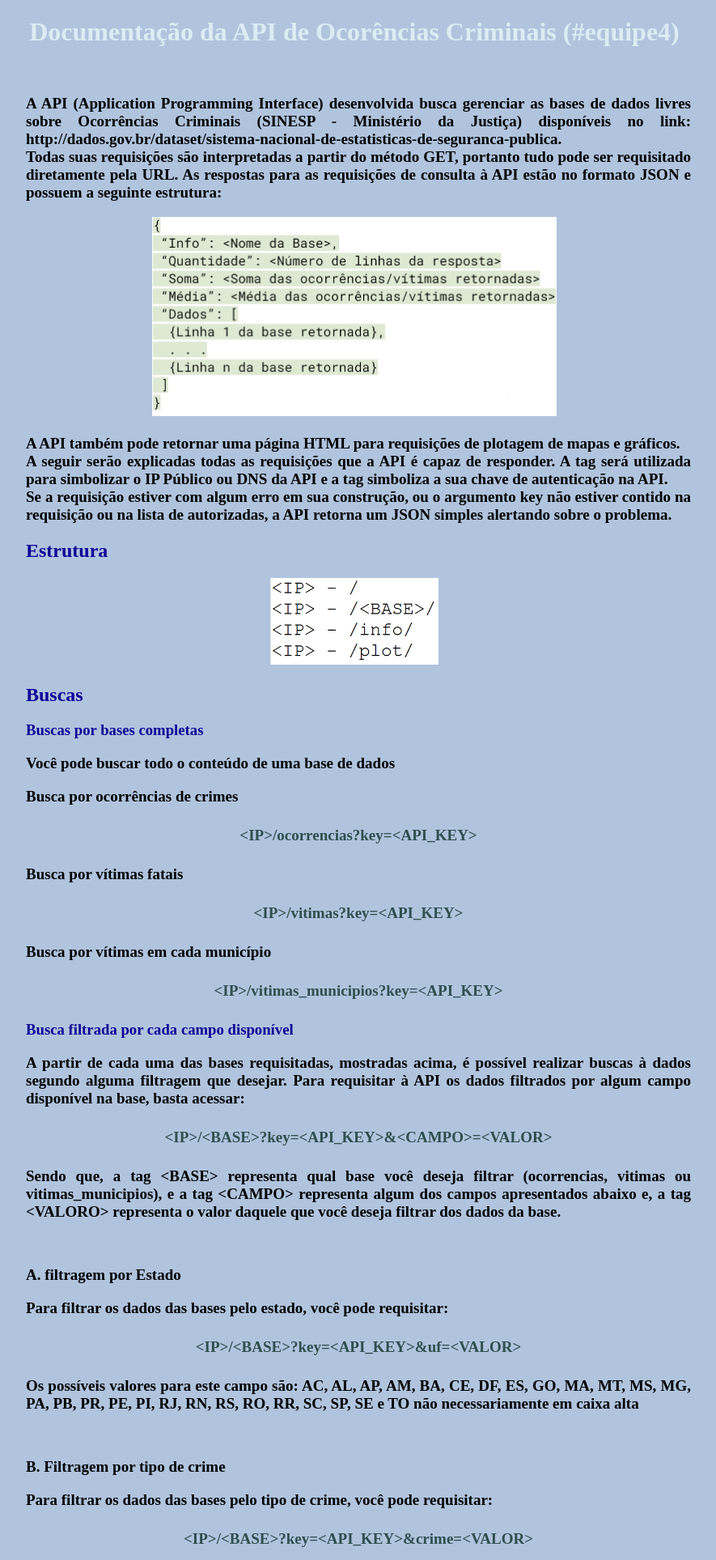
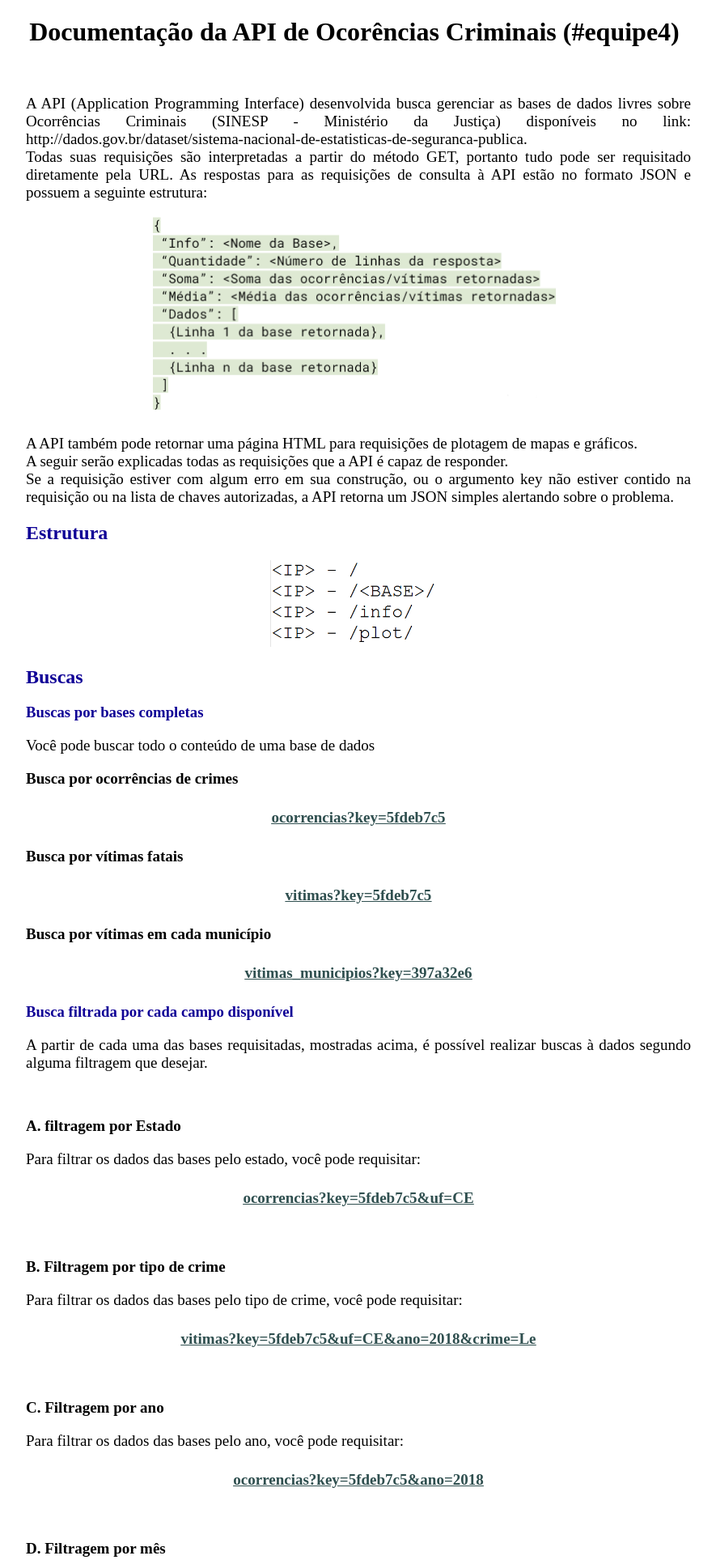
Before and after one commit to SamuelHericles/Desenvolvendo_uma_API, a Flask app: page / in a window 1280 px wide. Shown: the top 1927 px of the page at 81% size, without its empty margins (202-1087 px from the left). Run offline with Flask 2, Linux system fonts and the light colour scheme; parts of the project's set-up code (start-up, migrations or seed data) failed here and were passed over.

Commit message:
alteracoes no help.html

```diff
--- a/Fontes/templates/help.html
+++ b/Fontes/templates/help.html
@@ -10,7 +10,7 @@
         <title>API de Dados de Ocorências Criminais (#equipe4)</title>
         <style>
             html {
-                background-color:  #B0C4DE;
+                background-color:  white;
                 color: #dbedf3;
                 text-align: center;
             }
@@ -20,12 +20,16 @@
                 margin: 0px auto;
             }
 
-            p,a,h2,h3 {
-                font-weight: bolder;
+            .testes, p,h2,h3 {
+                font-weight: normal;
                 color: black;
                 text-decoration: none;
                 padding-left: 10px;
                 text-align: justify;
+            }
+
+            .topicos{
+                font-weight: bold;
             }
 
             p {
@@ -41,14 +45,21 @@
             }
 
             h2,h3{
+                font-weight: bold;
                 color: rgb(15, 0, 150);
             }
 
-            .ips {
+            h1{
+                color: black;
+            }
+
+            .ips, a {
                 text-align: center;
                 padding-top: 7px;
                 padding-bottom: 7px;
-                color:darkslategray;
+                color: darkslategray;
+                font-weight: bold;
+                text-decoration: underline;
             }
 
         </style>
@@ -65,8 +76,8 @@
 
         <p>
             A API também pode retornar uma página HTML para requisições de plotagem de mapas e gráficos.<br>
-            A seguir serão explicadas todas as requisições que a API é capaz de responder. A tag <IP> será utilizada para simbolizar o IP Público ou DNS da API e a tag <API_KEY> simboliza a sua chave de autenticação na API.<br>
-            Se a requisição estiver com algum erro em sua construção, ou o argumento key não estiver contido na requisição ou na lista de <API_KEY> autorizadas, a API retorna um JSON simples alertando sobre o problema.<br>
+            A seguir serão explicadas todas as requisições que a API é capaz de responder. <br>
+            Se a requisição estiver com algum erro em sua construção, ou o argumento key não estiver contido na requisição ou na lista de chaves autorizadas, a API retorna um JSON simples alertando sobre o problema.<br>
         </p>
 
         <h2>Estrutura</h2>
@@ -77,163 +88,140 @@
 
         <h3>Buscas por bases completas</h3>
             <p>Você pode buscar todo o conteúdo de uma base de dados</p>
-            <p>Busca por ocorrências de crimes</p>
-            <p class="ips">&lt;IP&gt;/ocorrencias?key=&lt;API_KEY&gt;</p>
+            <p class="topicos">Busca por ocorrências de crimes</p>
+            <p class="ips"><a href="/ocorrencias?key=5fdeb7c5" target="_blank" rel="noopener noreferrer">ocorrencias?key=5fdeb7c5</a></p>
 
-            <p>Busca por vítimas fatais</p>
-            <p class="ips">&lt;IP&gt;/vitimas?key=&lt;API_KEY&gt;</p>
+            <p class="topicos">Busca por vítimas fatais</p>
+            <p class="ips"><a href="/vitimas?key=5fdeb7c5" target="_blank" rel="noopener noreferrer">vitimas?key=5fdeb7c5</a></p>
 
-            <p>Busca por vítimas em cada município</p>
-            <p class="ips">&lt;IP&gt;/vitimas_municipios?key=&lt;API_KEY&gt;</p>
+            <p class="topicos">Busca por vítimas em cada município</p>
+            <p class="ips"><a href="/vitimas_municipios?key=397a32e6" target="_blank" rel="noopener noreferrer">vitimas_municipios?key=397a32e6</a></p>
 
 
 
         <h3>Busca filtrada por cada campo disponível</h3>
-        <p>A partir de cada uma das bases requisitadas, mostradas acima, é possível realizar buscas à dados segundo alguma filtragem que desejar. Para requisitar à API os dados filtrados por algum campo disponível na base, basta acessar:</p>
-        <p class="ips">&lt;IP&gt;/&lt;BASE&gt;?key=&lt;API_KEY&gt;&&lt;CAMPO&gt;=&lt;VALOR&gt;</p>
-        <p>Sendo que, a tag &lt;BASE&gt; representa qual base você deseja filtrar (ocorrencias, vitimas ou vitimas_municipios), e a tag &lt;CAMPO&gt; representa algum dos campos apresentados abaixo e, a tag &lt;VALORO&gt;
-           representa o valor daquele que você deseja filtrar dos dados da base.</p>
+        <p>A partir de cada uma das bases requisitadas, mostradas acima, é possível realizar buscas à dados segundo alguma filtragem que desejar.</p>
         <br>
 
-        <p>A. filtragem por Estado</p>
+        <p class="topicos">A. filtragem por Estado</p>
         <p>Para filtrar os dados das bases pelo estado, você pode requisitar:</p>
-        <p class="ips">&lt;IP&gt;/&lt;BASE&gt;?key=&lt;API_KEY&gt;&uf=&lt;VALOR&gt;</p>
-        <p>Os possíveis valores para este campo são: AC, AL, AP, AM, BA, CE, DF, ES, GO, MA, MT, MS, MG, PA, PB, PR, PE, PI, RJ, RN, RS, RO, RR, SC, SP, SE e TO não necessariamente em caixa alta</p>
+        <p class="ips"><a href="/ocorrencias?key=5fdeb7c5&uf=CE" target="_blank" rel="noopener noreferrer">ocorrencias?key=5fdeb7c5&uf=CE</a></p>
         <br>
 
-        <p>B. Filtragem por tipo de crime</p>
+        <p class="topicos">B. Filtragem por tipo de crime</p>
         <p>Para filtrar os dados das bases pelo tipo de crime, você pode requisitar:</p>
-        <p class="ips">&lt;IP&gt;/&lt;BASE&gt;?key=&lt;API_KEY&gt;&crime=&lt;VALOR&gt;</p>
-        <p>Os possíveis valores para este campo são: Estupro, Furto de veículo, Homicídio doloso, Lesão corporal seguida de morte, Roubo à instituição financeira, Roubo de carga, Roubo de veículo, Roubo seguido de morte (latrocínio) e Tentativa de homicídio.
-         Não há necessidade de escrever completamente o tipo de crime, a busca é concretizada quando o valor passado está contido no campo selecionado. Este filtro só é possível apenas nas bases de ocorrencias e vitimas, já que a base de vitimas_municipios
-         é composta por apenas ocorrências de homicídios dolosos. </p>
+        <p class="ips"><a href="/vitimas?key=5fdeb7c5&uf=CE&ano=2018&crime=Le" target="_blank" rel="noopener noreferrer">vitimas?key=5fdeb7c5&uf=CE&ano=2018&crime=Le</a></p>
          <br>
 
-         <p>C. Filtragem por ano</p>
+         <p class="topicos">C. Filtragem por ano</p>
          <p>Para filtrar os dados das bases pelo ano, você pode requisitar:</p>
-         <p class="ips">&lt;IP&gt;/&lt;BASE&gt;?key=&lt;API_KEY&gt;&ano=&lt;VALOR&gt;</p>
-         <p>Por limitações dos dados da própria base, são permitidas apenas os anos entre 2015 e 2020.</p>
+         <p class="ips"><a href="/ocorrencias?key=5fdeb7c5&ano=2018" target="_blank" rel="noopener noreferrer">ocorrencias?key=5fdeb7c5&ano=2018</a></p>
          <br>
 
-         <p>D. Filtragem por mês</p>
+         <p class="topicos">D. Filtragem por mês</p>
          <p>Para filtrar os dados das bases pelo mês, você pode requisitar:</p>
-         <p class="ips">&lt;IP&gt;/&lt;BASE&gt;?key=&lt;API_KEY&gt;&mes=&lt;VALOR&gt;</p>
-         <p>O valor passado deve ser o nome do mês por extenso.</p>
+         <p class="ips"><a href="/ocorrencias?key=5fdeb7c5&uf=CE&mes=jan" target="_blank" rel="noopener noreferrer">ocorrencias?key=5fdeb7c5&uf=CE&mes=jan</a></p>
          <br>
 
-         <p>E. Filtragem por região</p>
+         <p class="topicos">E. Filtragem por região</p>
          <p>Para filtrar os dados por região, você pode requisitar: </p>
-         <p class="ips">&lt;IP&gt;/&lt;BASE&gt;?key=&lt;API_KEY&gt;&regiao=&lt;VALOR&gt;</p>
-         <p>Que os valores são compreendidos nestes: NORTE,NORDESTE,CENTRO-OESTE,SUDESTE e SUL</p>
+         <p class="ips"><a href="/vitimas?key=5fdeb7c5&regiao=norte" target="_blank" rel="noopener noreferrer">vitimas?key=5fdeb7c5&ampregiao=norte</a></p>
          <br>
 
-        <p>F. Filtragem por cidade</p>
+        <p class="topicos">F. Filtragem por cidade</p>
         <p>Para filtrar os dados exclusivamente da base vitimas_municipios pela cidade, você pode requisitar:</p>
-        <p class="ips">&lt;IP&gt;/&lt;BASE&gt;?key=&lt;API_KEY&gt;&cid=&lt;VALOR&gt;</p>
+        <p class="ips"><a href="/vitimas_municipios?key=397a32e6&cid=Marco" target="_blank" rel="noopener noreferrer">vitimas_municipios?key=397a32e6&cid=Marco</a></p>
         <p>Para agregar filtros em uma mesma requisição, basta você separá-los pelo caractere especial &, como no exemplo abaixo:</p>
-        <p class="ips">&lt;IP&gt;/&lt;BASE&gt;?key=&lt;API_KEY&gt;&&lt;CAMPO1&gt;=&lt;VALOR1&gt;&&lt;CAMPO2&gt;&lt;VALOR2&gt;</p>
+        <p class="ips"><a href="/ocorrencias?key=5fdeb7c5&uf=CE&ano=2018" target="_blank" rel="noopener noreferrer">ocorrencias?key=5fdeb7c5&uf=CE&ano=2018</a></p>
         <br>
 
 
         <h3>Rankeamento</h3>
 
         <p>Em qualquer requisição pode ser agregado o campo ranking que realiza um ordenamento na base de dados e retorna a quantidade de registros passados no valor deste campo, por exemplo:</p>
-        <p class="ips">&lt;IP&gt;/vitimas?key=&lt;API_KEY&gt;&ano=2015&ranking=10</p>
-        <p>Esta busca irá retornar os 10 registros com maior número de vítimas fatais no ano de 2015.</p>
+        <p class="ips"><a href="/vitimas?key=5fdeb7c5&ano=2015&ranking=10" target="_blank" rel="noopener noreferrer">vitimas?key=5fdeb7c5&ano=2015&ranking=10</a></p>
 
-        <p>Ordenação do rankeamento</p>
+        <p class="topicos">Ordenação do rankeamento</p>
         <p>É possível também, alterar o sentido de ordenação dos registros retornado pela API, o padrão é o valor DESC, que ordena os registros de forma decrescente, mas se preferir pode alterá-lo para ASC, e então receber os dados ordenados de forma crescente. Por exemplo:</p>
-        <p class="ips">&lt;IP&gt;/vitimas?key=&lt;API_KEY&gt;&ano=2015&ranking=10&order=ASC</p>
-        <p>Esta busca irá retornar os 10 registros com menor número de vítimas fatais no ano de 2015.</p>
+        <p class="ips"><a href="/vitimas?key=5fdeb7c5&ano=2015&ranking=10&order=ASC" target="_blank" rel="noopener noreferrer">vitimas?key=5fdeb7c5&ano=2015&ranking=10&order=ASC</a></p>
 
 
         <h3>Requisições pré-definidas</h3>
         <p>A fim de tornar a API mais prática, foram desenvolvidas algumas requisições para simplificar a URL e trazer respostas para possíveis perguntas sobre as bases de dados. Para ter acesso às requisições pré-definidas na API, basta acessar:</p>
-        <p class="ips">&lt;IP&gt;/info/>&lt;PERGUNTA&gt;?key=&lt;API_KEY&gt;</p>
-        <p>Onde &lt;PERGUNTA&gt; é o identificador das requisições pré-definidas. A seguir serão apresentadas algumas dessas requisições.</p>
 
-        <p>Média de ocorrências a cada ano:</p>
-        <p class="ips">&lt;IP&gt;/info/>&lt;media_ocorrencias_anual&gt;?key=&lt;API_KEY&gt;</p>
+        <p class="topicos">Média de ocorrências a cada ano:</p>
+        <p class="ips"><a href="/info/media_ocorrencias_anual?key=397a32e6" target="_blank" rel="noopener noreferrer">media_ocorrencias_anual</a></p>
 
 
-        <p>Média de ocorrências a cada mês:</p>
-        <p class="ips">&lt;IP&gt;/info/>&lt;media_ocorrencias_mensal&gt;?key=&lt;API_KEY&gt;</p>
+
+        <p class="topicos">Média de ocorrências a cada mês:</p>
+        <p class="ips"><a href="/info/media_ocorrencias_mensal?key=397a32e6" target="_blank" rel="noopener noreferrer">media_ocorrencias_mensal</a></p>
 
 
-        <p>Média de vítimas a cada ano:</p>
-        <p class="ips">&lt;IP&gt;/info/>&lt;media_ocorrencias_mensal&gt;?key=&lt;API_KEY&gt;</p>
-
-        <p>Média de vítimas a cada mês:</p>
-        <p class="ips">&lt;IP&gt;/info/>&lt;media_vitimas_mensal&gt;?key=&lt;API_KEY&gt;</p>
-
-        <p>Média de município a cada ano:</p>
-        <p class="ips">&lt;IP&gt;/info/>&lt;media_municipios_anual&gt;?key=&lt;API_KEY&gt;</p>
+        <p class="topicos">Média de município a cada ano:</p>
+        <p class="ips"><a href="/info/media_municipios_anual?key=397a32e6" target="_blank" rel="noopener noreferrer">media_municipios_anual</a></p>
 
 
-        <p>Média de município a cada mês:</p>
-        <p class="ips">&lt;IP&gt;/info/>&lt;media_municipios_mensal&gt;?key=&lt;API_KEY&gt;</p>
+        <p class="topicos">Média de município a cada mês:</p>
+        <p class="ips"><a href="/info/media_municipios_mensal?key=397a32e6" target="_blank" rel="noopener noreferrer">media_municipios_mensal</a></p>
 
 
-        <h3>Plotagens</h3>
+        <h3 >Plotagens</h3>
         <p>Outra idéia de tornar a API mais interativa, foram desenvolvidas algumas funcionalidades para criação de gráficos dinâmicos. Os gráficos são retornados como uma página HTML que é interpretada pelo próprio navegador que o requisitou.
-        Para ter acesso aos gráficos gerados pela API, basta acessar:</p>
-        <p class="ips">&lt;IP&gt;/plot/>&lt;PLOT&gt;?key=&lt;API_KEY&gt;</p>
 
-        <p>Onde <PLOT> é o identificador do tipo de gráfico e quais informações serão apresentadas.</p>
+        <p class="topicos">Plotar no mapa do Brasil a média de ocorrências em todos os estados:</p>
+        <p class="ips"><a href="/plot/mapa_media_ocorrencias?key=397a32e6" target="_blank" rel="noopener noreferrer">Mapa de media das ocorrências</a></p>
 
-        <p>A tag <PLOT> segue o seguinte padrão de construção:</p>
-        <p class="ips">&lt;IP&gt;/plot/>&lt;PLOT&gt;?key=&lt;API_KEY&gt;</p>
+        <p class="topicos">Plotar a média de ocorrências de cada tipo de crime em cada estado brasileiro em um gráfico de barras:</p>
+        <p class="ips"><a href="/plot/barras_media_ocorrencias?key=397a32e6" target="_blank" rel="noopener noreferrer">barras_media_ocorrencias</a></p>
 
-        <p>&lt;TIPO_GRAFICO&gt;_&lt;OPERACAO&gt;_&lt;BASE&gt;</p>
-
-
-        <p>Onde&lt;TIPO_GRAFICO&gt; pode assumir os valores mapa, barras e linha, &lt;OPERACAO&gt; seria uma operação estatísticas de soma ou média e &lt;BASE&gt; seria uma das base dados disponíveis sendo elas: vitimas, ocorrencias, vitimas_municipios.</p>
-        <p>A seguir serão listadas as possíveis requisições para geração dos gráficos.</p>
-
-        <p>Plotar no mapa do Brasil a média de ocorrências em todos os estados:</p>
-        <p class="ips">&lt;IP&gt;/plot/>&lt;mapa_media_ocorrencias&gt;?key=&lt;API_KEY&gt;</p>
-
-        <p>Plotar a média de ocorrências de cada tipo de crime em cada estado brasileiro em um gráfico de barras:</p>
-        <p class="ips">&lt;IP&gt;/plot/>&lt;barras_media_ocorrencias&gt;?key=&lt;API_KEY&gt;</p>
-
-        <p>Plotar a soma de ocorrências de cada tipo de crime em cada estado brasileiro em um gráfico de linhas:</p>
-        <p class="ips">&lt;IP&gt;/plot/>&lt;linha_soma_ocorrencias&gt;?key=&lt;API_KEY&gt;</p>
-
+        <p class="topicos">Plotar a soma de ocorrências de cada tipo de crime em cada estado brasileiro em um gráfico de linhas:</p>
+        <p class="ips"><a href="/plot/linha_soma_ocorrencias?key=397a32e6" target="_blank" rel="noopener noreferrer">linha_soma_ocorrencias</a></p>
 
         <h2>Testes</h2>
+        <div class="testes">
             <h3>Base de Vítimas</h3>
             <p><a href="/vitimas?key=5fdeb7c5&uf=CE" target="_blank" rel="noopener noreferrer">vitimas?key=5fdeb7c5&uf=CE</a></p>
             <p><a href="/vitimas?key=5fdeb7c5&uf=CE&ano=2018" target="_blank" rel="noopener noreferrer">vitimas?key=5fdeb7c5&uf=CE&ano=2018</a></p>
             <p><a href="/vitimas?key=5fdeb7c5&uf=CE&ano=2018&crime=Le" target="_blank" rel="noopener noreferrer">vitimas?key=5fdeb7c5&uf=CE&ano=2018&crime=Le</a></p>
             <p><a href="/vitimas?key=5fdeb7c5&uf=CE&ano=2018&crime=Le&mes=jan" target="_blank" rel="noopener noreferrer">vitimas?key=5fdeb7c5&uf=CE&ano=2018&crime=Le&mes=jan</a></p>
             <br>
+        </div>
 
         <h3>Base de Ocorrências</h3>
+        <div class="testes">
             <p><a href="/ocorrencias?key=5fdeb7c5&uf=CE" target="_blank" rel="noopener noreferrer">ocorrencias?key=5fdeb7c5&uf=CE</a></p>
             <p><a href="/ocorrencias?key=5fdeb7c5&uf=CE&ano=2018" target="_blank" rel="noopener noreferrer">ocorrencias?key=5fdeb7c5&uf=CE&ano=2018</a></p>
             <p><a href="/ocorrencias?key=5fdeb7c5&uf=CE&ano=2018&crime=Le" target="_blank" rel="noopener noreferrer">ocorrencias?key=5fdeb7c5&uf=CE&ano=2018&crime=Le</a></p>
             <p><a href="/ocorrencias?key=5fdeb7c5&uf=CE&ano=2018&crime=Le&mes=jan" target="_blank" rel="noopener noreferrer">ocorrencias?key=5fdeb7c5&uf=CE&ano=2018&crime=Le&mes=jan</a></p>
             <br>
+        </div>
 
         <h3>Base de Vítimas por município</h3>
+        <div class="testes">
             <p><a href="/vitimas_municipios?key=397a32e6&cid=Marco" target="_blank" rel="noopener noreferrer">vitimas_municipios?key=397a32e6&cid=Marco</a></p>
             <p><a href="/vitimas_municipios?key=397a32e6&cid=Marco&ano=2020" target="_blank" rel="noopener noreferrer">vitimas_municipios?key=397a32e6&cid=Marco&ano=2020</a></p>
             <p><a href="/vitimas_municipios?key=397a32e6&cid=Marco&ano=2020&mes=jan" target="_blank" rel="noopener noreferrer">vitimas_municipios?key=397a32e6&cid=Marco&ano=2020&mes=jan</a></p>
             <p><a href="/vitimas_municipios?key=397a32e6&cid=Marco&ano=2020&mes=jan&uf=ce" target="_blank" rel="noopener noreferrer">vitimas_municipios?key=397a32e6&cid=Marco&ano=2020&mes=jan&uf=ce</a></p>
             <br>
+        </div>
 
         <h3>Buscas pré-cadastradas com agrupamento</h3>
+        <div class="testes">
             <p><a href="/info/media_ocorrencias_ano?key=397a32e6" target="_blank" rel="noopener noreferrer">media_ocorrencias_anual</a></p>
             <p><a href="/info/soma_municipios_estado?key=397a32e6" target="_blank" rel="noopener noreferrer">soma_municipios_estado</a></p>
             <p><a href="/info/soma_vitimas_crime?key=397a32e6" target="_blank" rel="noopener noreferrer">soma_vitimas_crime</a></p>
             <p><a href="/info/media_ocorrencias_crime_anual?key=397a32e6" target="_blank" rel="noopener noreferrer">media_ocorrencias_crime_anual</a></p>
             <p><a href="/info/media_ocorrencias_crime_estado_anual?key=397a32e6" target="_blank" rel="noopener noreferrer">media_ocorrencias_crime_estado_anual</a></p>
             <br>
+        </div>
 
         <h3>Gráficos interativos</h3>
+        <div class="testes">
             <p><a href="/plot/mapa_soma_ocorrencias?key=397a32e6" target="_blank" rel="noopener noreferrer">Mapa de soma das ocorrências por estado</a></p>
             <p><a href="/plot/linha_soma_ocorrencias?key=397a32e6" target="_blank" rel="noopener noreferrer">Gráfico de linhas da soma de ocorrências em cada estado</a></p>
             <p><a href="/plot/barras_media_ocorrencias?key=397a32e6" target="_blank" rel="noopener noreferrer">Gráfico de barras da média de ocorrências em cada estados</a></p>
             <br>
+        </div>
     </body>
 </html>
```
Lines whose indentation alone changed are shown as unchanged.
